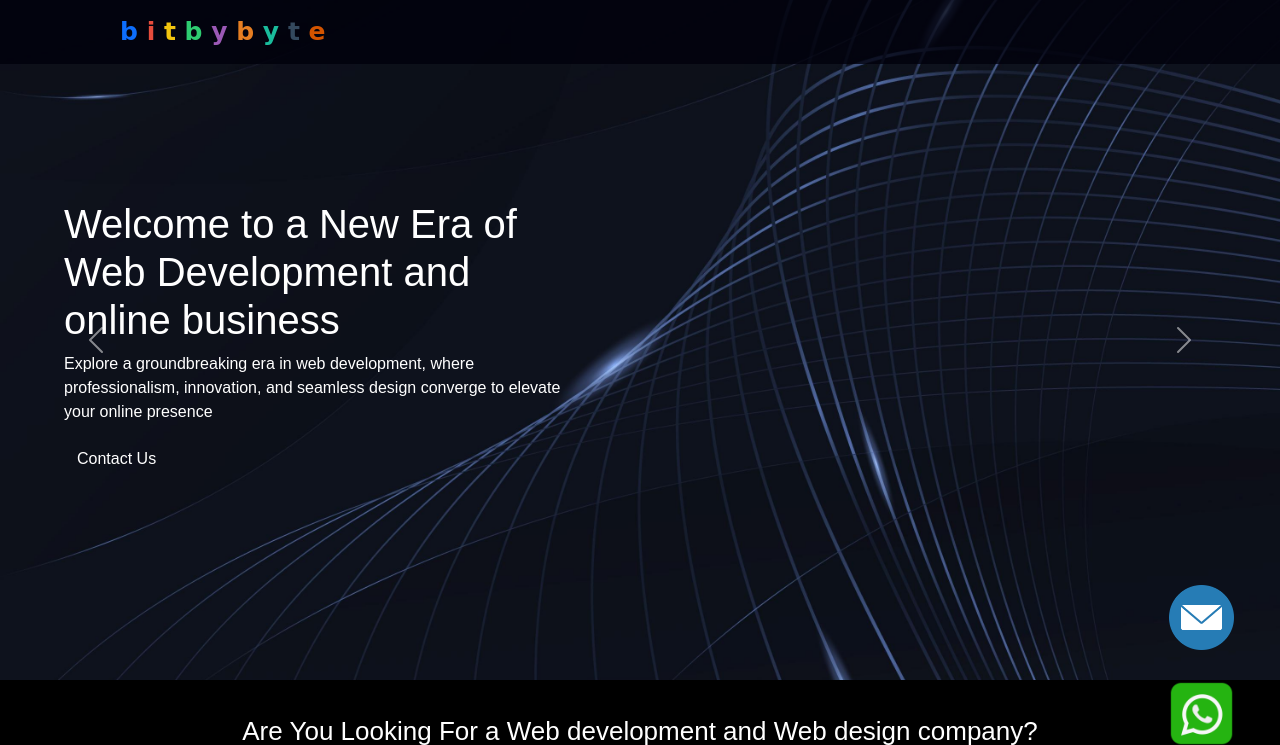
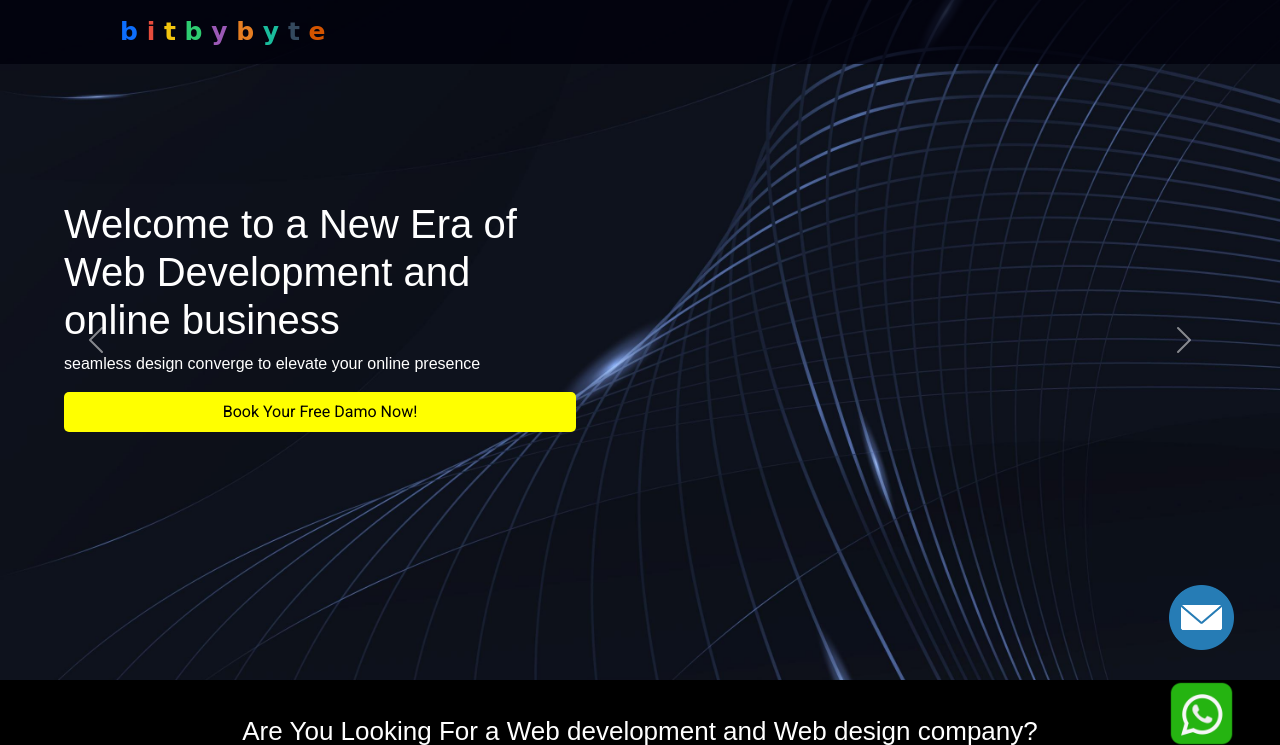
Before and after one commit to tejaschate1404/newCode, a Django app: page / in a window 1280 px wide. Shown: the top 745 px of the page. Run offline with Django 5.2, Linux system fonts and the light colour scheme; some web fonts are replaced.

Commit message:
Initial commit

```diff
--- a/templates/app/home.html
+++ b/templates/app/home.html
@@ -4,7 +4,9 @@
   <head>
     <meta charset="utf-8">
     <meta name="viewport" content="width=device-width, initial-scale=1">
-    <title>Bootstrap demo</title>
+    <title>bitbybyte || home </title>
+     <!-- Link to the favicon -->
+    <link rel="icon" href="path/to/favicon.ico" type="image/x-icon">
     <link href="https://cdn.jsdelivr.net/npm/bootstrap@5.3.3/dist/css/bootstrap.min.css" rel="stylesheet" integrity="sha384-QWTKZyjpPEjISv5WaRU9OFeRpok6YctnYmDr5pNlyT2bRjXh0JMhjY6hW+ALEwIH" crossorigin="anonymous">
 
     <!-- fonts-->
@@ -263,15 +265,22 @@
             <div class="carousel-item active" style="background-image: url(' {% static 'images/back_img3.jpg' %}');">
                 <div class="carousel-caption">
                     <h1>Welcome to a New Era of Web Development and online business</h1>
-                    <p>Explore a groundbreaking era in web development, where professionalism, innovation, and seamless design converge to elevate your online presence</p>
-                    <button class="btn"><a href="#">Contact Us</a></button>
+                    <p>seamless design converge to elevate your online presence</p>
+                    <div class="d-flex justify-content-center align-items-center banner-btn">
+                        <p class="text-dark text-center m-2 mx-3 "><a href="/demobook/" class="banner-btn-heading">Book Your Free Damo Now! </a>
+                        </p>
+                   </div>
+
                 </div>
             </div>
-            <div class="carousel-item" style="background-image: url('{% static 'images/back_img15.avif ' %}');">
+            <div class="carousel-item" style="background-image: url('{% static 'images/back_img1.jpg ' %}');">
                 <div class="carousel-caption">
-                    <h1>Step into the Future of Digital Design, where creativity, functionality, and advanced technology</h1>
-                    <p>Discover the future of digital design, blending creativity, functionality, and cutting-edge technology to deliver unique and engaging online experiences.</p>
-                    <button class="btn"><a href="#">Contact Us</a></button>
+                     <h1>Discover the future of digital design, blending creativity, functionality.</h1>
+                    <p>seamless design converge to elevate your online presence.</p>
+                    <div class="d-flex justify-content-center align-items-center banner-btn">
+                        <p class="text-dark text-center m-2 mx-3 "><a href="/demobook/" class="banner-btn-heading">Book Your Free Damo Now! </a>
+                        </p>
+                   </div>
                 </div>
             </div>
         </div>
@@ -543,12 +552,11 @@
 
 
   <!-- ================   REVIEW IN Website ============ -->
-   <div class=" container d-flex justify-content-center align-items-center  mt-3">
-        <div class="p-2 ribeye-marrow-regular me-5 ">Our Customers Rating</div>
-        <div>
-             <div class=" container d-flex justify-content-center align-items-center flex-column ms-3 ">
+  <div class="container d-flex flex-column flex-md-row justify-content-center align-items-center mt-3">
+    <div class="p-2 ribeye-marrow-regular me-0 me-md-5 text-center text-md-start">Our Customers Rating</div>
+    <div class="d-flex flex-column align-items-center ms-0 ms-md-3">
         <div class="rating-num">4.4</div>
-                <div class="">
+        <div class="d-flex">
             <span class="fa fa-star checked"></span>
             <span class="fa fa-star checked"></span>
             <span class="fa fa-star checked"></span>
@@ -556,9 +564,9 @@
             <span class="fa fa-star"></span>
         </div>
     </div>
+    <a href="{% url 'review' %}" class="btn btn-warning m-3">Watch Review</a>
 </div>
-        <a href="{% url 'review' %}" class="btn btn-warning m-4">Watch Review</a>
-   </div>
+
 
 
 
@@ -575,7 +583,7 @@
 
     <!-- WhatsApp Button -->
     <button class="btn btn-transparent">
-        <a href="https://wa.me/9307771481" target="_blank" class="btn btn-transparent">
+        <a href="https://wa.me/+919307771481" target="_blank" class="btn btn-transparent">
             <img src="{% static 'images/wp-logo.png' %}" alt="WhatsApp" width="65" height="65">
         </a>
     </button>
@@ -648,7 +656,7 @@
             <div class="col-md-3">
                 <h4 class="font-weight-bold">WhatsApp</h4>
                 <p class="mb-1">
-                    <a href="https://wa.me/9307771481" target="_blank" class="btn btn-success">
+                    <a href="https://wa.me/+919307771481" target="_blank" class="btn btn-success">
                         <i class="fab fa-whatsapp"></i> Message Us
                     </a>
                 </p>
```
Also changed, not shown: templates/app/demobook.html (+10 -10 lines), templates/app/review.html (+4 -4 lines). Lines whose indentation alone changed are shown as unchanged.
